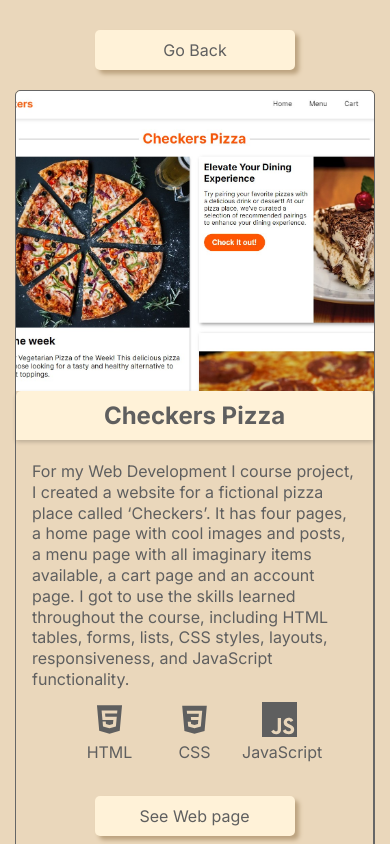
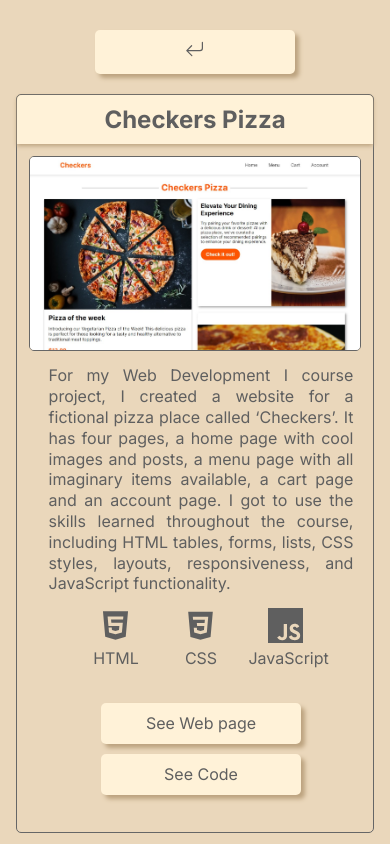
Before and after one commit to EnriqueSaracho/portfolio_03, a React (Create React App) app: page /checkers in a window 390 px wide. Shown: the top 844 px of the page. Built offline with nearby package versions, Linux system fonts and the light colour scheme.

Commit message:
Project.js updated

```diff
--- a/src/App.css
+++ b/src/App.css
@@ -187,7 +187,6 @@ body {
   width: 300px;
   min-height: 500px;
   bottom: 0;
-  border: 1px solid var(--border);
   background-color: var(--background2);
   border-radius: 5px;
   text-decoration: none;
@@ -252,33 +251,52 @@ body {
   margin: 20px 5px;
 }
 
+.go-back {
+  font-size: 1.2em;
+}
+
 .project-page {
   border: 1px solid var(--border);
+  width: 1000px;
   border-radius: 5px;
   margin: auto;
   display: flex;
-  height: fit-content;
-  width: fit-content;
-}
-
-.project-info {
-  width: 320px;
-  border-right: 1px solid var(--border);
+  flex-direction: column;
 }
 
 .project-info-title {
   text-align: center;
-  margin-bottom: 5px;
   background-color: var(--background2);
   padding: 10px;
-  box-shadow: 0px 2px 4px rgba(0, 0, 0, 0.2);
-  border-radius: 5px 0 0 0;
+  box-shadow: 0px 2px 4px var(--shadow);
+  border-radius: 5px 5px 0 0;
+}
+
+.project-info {
+  display: flex;
+  align-items: center;
+  padding: 20px;
+}
+
+.project-page-img {
+  border-radius: 5px;
+  border: 1px solid var(--border);
+  width: 60%;
+  height: max-content;
 }
 
 .project-info-text {
-  padding: 16px;
-  /* text-align: justify; */
+  width: 40%;
+  height: 100%;
+  padding-top: 8px;
+  padding-left: 20px;
+  padding-right: 8px;
+  text-align: justify;
   line-height: 1.3em;
+}
+
+.project-info-text p {
+  margin-bottom: 12px;
 }
 
 .project-info-btns {
@@ -291,12 +309,6 @@ body {
 .project-info-btns a {
   margin-top: 0;
   margin-bottom: 10px;
-}
-
-.project-page-img {
-  object-fit: cover;
-  border-radius: 0 5px 5px 0;
-  width: 700px;
 }
 
 /* Media queries */
@@ -312,45 +324,25 @@ body {
   }
 
   .project-page {
-    flex-direction: column-reverse;
-    width: 700px;
-    height: fit-content;
+    width: 850px;
   }
 
   .project-info {
-    width: 100%;
-  }
-
-  .project-skills {
-    margin-top: 0;
-  }
-
-  .project-info-title {
-    border-radius: 5px 5px 0 0;
-  }
-
-  .project-info-text {
-    display: flex;
-  }
-
-  .project-info-text p {
-    width: 60%;
-  }
-
-  .project-info-btns {
-    flex-direction: row;
-    justify-content: center;
-    margin-top: 0;
-  }
-
-  .project-page-img {
-    height: 550px;
-    width: 100%;
-    border-radius: 5px 5px 0px 0px;
+    padding: 12px;
   }
 }
 
-@media only screen and (max-width: 740px) {
+@media only screen and (max-width: 910px) {
+  .project-page {
+    width: 700px;
+  }
+
+  .project-info {
+    padding: 10px;
+  }
+}
+
+@media only screen and (max-width: 760px) {
   .Home {
     flex-direction: column;
     align-items: center;
@@ -370,31 +362,30 @@ body {
   }
 
   .project-page {
-    width: fit-content;
-    margin: 0 15px;
+    width: 80%;
   }
-
-  .project-info-text {
+  .project-info {
     flex-direction: column;
-    align-items: center;
+    padding: 20px;
   }
-
-  .project-info-text p {
+  .project-page-img {
     width: 100%;
   }
-
-  .project-info-btns {
+  .project-info-text {
+    width: 100%;
     margin-top: 10px;
-  }
-
-  .project-page-img {
-    height: 450px;
   }
 }
 
-@media only screen and (max-width: 480px) {
-  .project-info-btns {
-    flex-direction: column;
+@media only screen and (max-width: 530px) {
+  .project-page {
+    width: 86%;
+  }
+  .project-info {
+    padding: 16px;
+  }
+  .project-info-text {
+    margin-top: 8px;
   }
 }
 
@@ -407,7 +398,13 @@ body {
     max-width: 100%;
   }
 
-  .project-page-img {
-    height: 300px;
+  .project-page {
+    width: 92%;
+  }
+  .project-info {
+    padding: 12px;
+  }
+  .project-info-text {
+    margin-top: 6px;
   }
 }
--- a/src/components/Project.js
+++ b/src/components/Project.js
@@ -3,6 +3,9 @@ import { useNavigate } from "react-router-dom";
 
 // Importing SkillsIcon component.
 import SkillsIcon from "./SkillsIcon";
+
+// Importing icons.
+import { BsArrowReturnLeft } from "react-icons/bs";
 
 // Component: project component for projects section in home page.
 function ProjectThumbnail({ img, title, desc, skills, path }) {
@@ -52,18 +55,18 @@ function ProjectPage({
           navigate("/");
         }}
       >
-        Go Back
+        <BsArrowReturnLeft />
       </button>
       <div className="project-page">
+        <h2 className="project-info-title">{title}</h2>
         <div className="project-info">
-          <h2 className="project-info-title">{title}</h2>
+          <img src={img} alt={title} className="project-page-img" />
           <div className="project-info-text">
             <p>{desc}</p>
             <div className="project-skills">
               {skills.map((skill) => {
                 return <SkillsIcon name={skill} />;
               })}
-            </div>
             </div>
             <div className="project-info-btns">
               <a
@@ -86,7 +89,7 @@ function ProjectPage({
               ) : null}
             </div>
           </div>
-        <img src={img} alt={title} className="project-page-img" />
+        </div>
       </div>
       <button
         className="btn go-back"
@@ -94,7 +97,7 @@ function ProjectPage({
           navigate("/");
         }}
       >
-        Go Back
+        <BsArrowReturnLeft />
       </button>
     </div>
   );
```
Also changed, not shown: src/images/game-list-big.jpg, src/images/game-list-og.jpg (added). Lines whose indentation alone changed are shown as unchanged.
